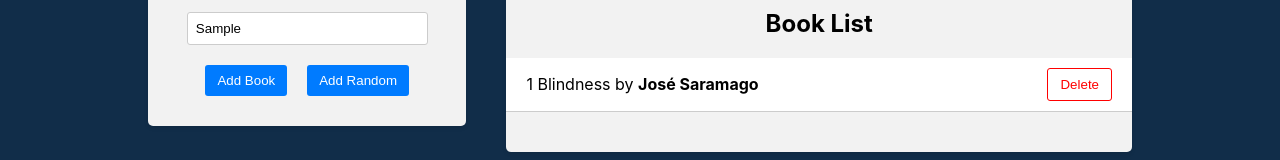
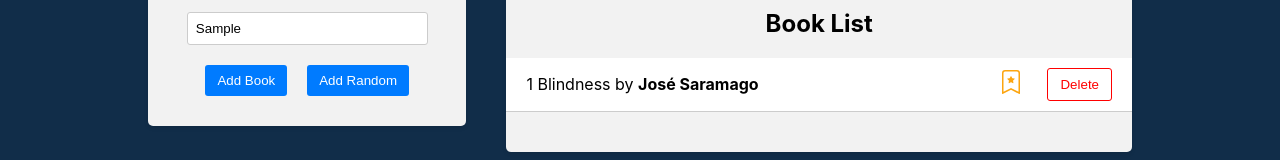
Before and after one commit to AnnaMakhno/Book-Library-App, a React (Create React App) app in the folder frontend/: page / in a window 1280 px wide. Both pictures are taken after typing "Sample", "Sample" into the empty fields and a click on the button "Add Random". Shown: the part 302-462 px from the top of the page. Built offline with nearby package versions, Linux system fonts and the light colour scheme.

Commit message:
toggle favorite book

```diff
--- a/frontend/package.json
+++ b/frontend/package.json
@@ -10,6 +10,7 @@
     "@testing-library/user-event": "^13.5.0",
     "react": "^19.2.4",
     "react-dom": "^19.2.4",
+    "react-icons": "^5.5.0",
     "react-redux": "^9.2.0",
     "react-scripts": "5.0.1",
     "uuid": "^13.0.0",
--- a/frontend/src/components/BookForm/BookForm.js
+++ b/frontend/src/components/BookForm/BookForm.js
@@ -17,6 +17,7 @@
                 title: title,
                 author: author,
                 id: uuidv4(),
+                isFavorite: false,
             };
             dispatch(addBook(book));
             setTitle("");
@@ -30,6 +31,7 @@
         const randomBookWithID = {
             ...randomBook,
             id: uuidv4(),
+            isFavorite: false,
         };
         dispatch(addBook(randomBookWithID));
     };
--- a/frontend/src/components/BookList/BookList.js
+++ b/frontend/src/components/BookList/BookList.js
@@ -1,5 +1,6 @@
 import { useSelector, useDispatch } from "react-redux";
-import { deleteBook } from "../../redux/books/actionCreators";
+import { BsBookmarkStarFill, BsBookmarkStar } from "react-icons/bs";
+import { deleteBook, toggleFavorite } from "../../redux/books/actionCreators";
 import "./BookList.css";
 
 const BookList = () => {
@@ -8,6 +9,10 @@
 
     const handleDeleteBook = (id) => {
         dispatch(deleteBook(id));
+    };
+
+    const handleToggleFavorite = (id) => {
+        dispatch(toggleFavorite(id));
     };
 
     return (
@@ -25,6 +30,17 @@
                                 <strong>{book.author}</strong>
                             </div>
                             <div className="book-actions">
+                                <span
+                                    onClick={() => {
+                                        handleToggleFavorite(book.id);
+                                    }}
+                                >
+                                    {book.isFavorite ? (
+                                        <BsBookmarkStarFill className="star-icon" />
+                                    ) : (
+                                        <BsBookmarkStar className="star-icon" />
+                                    )}
+                                </span>
                                 <button
                                     onClick={() => {
                                         handleDeleteBook(book.id);
--- a/frontend/src/redux/books/actionCreators.js
+++ b/frontend/src/redux/books/actionCreators.js
@@ -13,3 +13,10 @@
         payload: id,
     };
 };
+
+export const toggleFavorite = (id) => {
+    return {
+        type: a.TOGGLE_FAVORITE,
+        payload: id,
+    };
+};
--- a/frontend/src/redux/books/actionTypes.js
+++ b/frontend/src/redux/books/actionTypes.js
@@ -1,3 +1,5 @@
 export const ADD_BOOK = "ADD_BOOK";
 
 export const DELETE_BOOK = "DELETE_BOOK";
+
+export const TOGGLE_FAVORITE = "TOGGLE_FAVORITE";
--- a/frontend/src/redux/books/reducer.js
+++ b/frontend/src/redux/books/reducer.js
@@ -8,6 +8,12 @@
             return [...state, action.payload];
         case a.DELETE_BOOK:
             return state.filter((book) => book.id !== action.payload);
+        case a.TOGGLE_FAVORITE:
+            return state.map((book) =>
+                book.id === action.payload
+                    ? { ...book, isFavorite: !book.isFavorite }
+                    : book,
+            );
         default:
             return state;
     }
```
Also changed, not shown: 1 other file (tests, documents, lock files or other folders).
